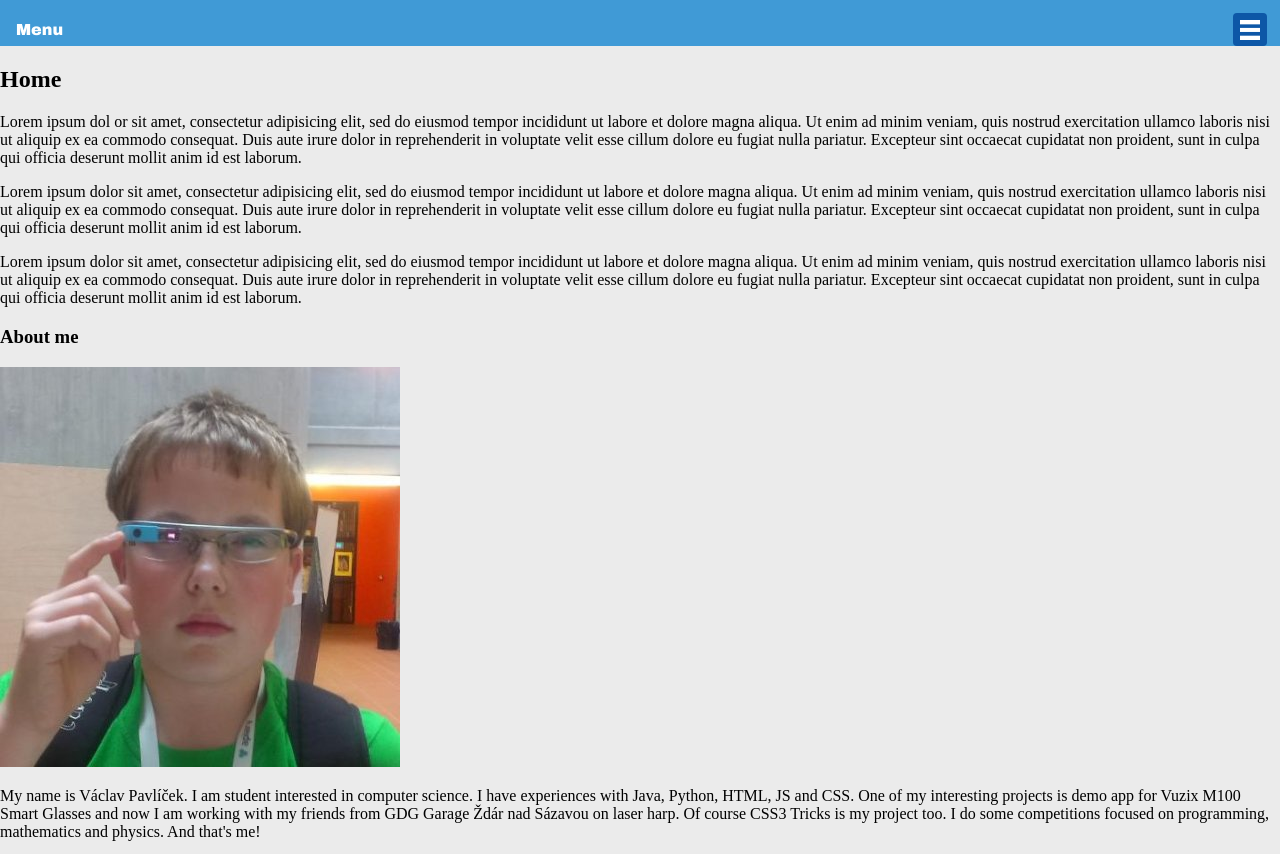
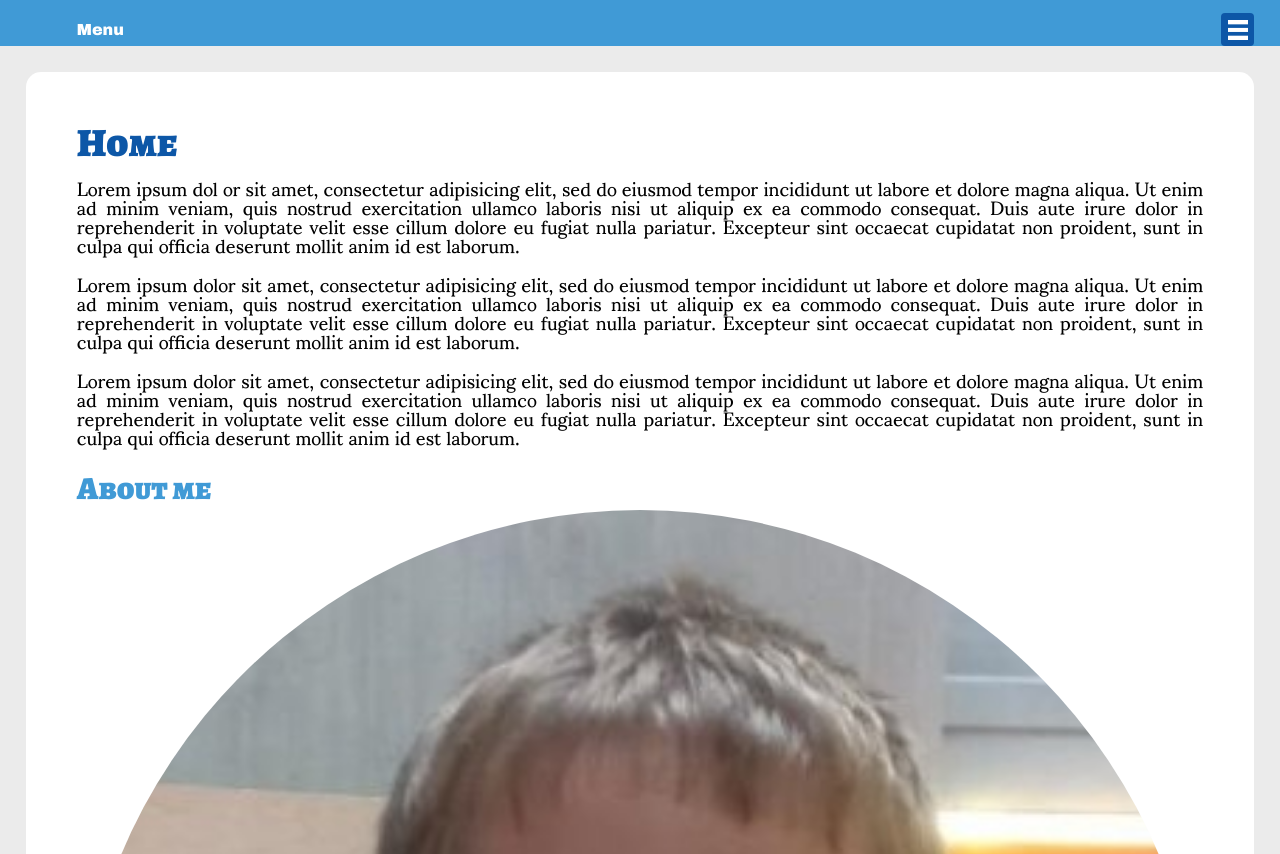
Before and after one commit to vaclavpavlicek/CSS3Tricks, a plain HTML site: page src/index.html in a window 1280 px wide. Shown: the part 83-937 px from the top of the page. Drawn offline with Linux system fonts and the light colour scheme.

```diff
--- a/src/index.html
+++ b/src/index.html
@@ -23,7 +23,7 @@
         </div>
     </a>
 </header>
-<nav>
+<nav id="js-navigation-index">
     <div class="selected-menu-item"><p>Menu</p><button class="menu-button" onclick="dropdown()"></button></div>
     <ul class="menu">
         <li><a class="actual-page menu-item" href="#">Home</a>
--- a/src/styles/styles-1920.css
+++ b/src/styles/styles-1920.css
@@ -44,8 +44,8 @@
 }
 
 .face {
-    border-radius: 100%;
-    height: 15em;
+    height: 20em;
+    width: 20em;
     margin-right: 2%;
 }
 
@@ -88,7 +88,6 @@
     color: #0d57a7;
     font-family: "Alegreya SC", serif;
     font-size: 4em;
-    line-height: 1em;
     margin: 0;
 }
 
@@ -166,19 +165,6 @@
 .arrow-up:hover {
     background: url("../images/arrow_up_hover.png");
     background-size: 4em 4em;
-}
-
-footer {
-    background-color: #409ad6;
-    padding: 1.5em 0 0.75em 0;
-}
-
-footer h6 {
-    color: white;
-    font-family: "Sumana", serif;
-    font-size: 1em;
-    line-height: 1.5em;
-    margin: 0 0 0 2%;
 }
 
 code {
--- a/src/styles/styles-320.css
+++ b/src/styles/styles-320.css
@@ -20,7 +20,7 @@
     display: block;
     float: right;
     height: 2.5em;
-    margin: auto 1em auto auto;
+    margin: auto 2% auto auto;
     outline-style: none;
     padding: 0.5em;
     width: 2.5em;
@@ -42,8 +42,8 @@
     color: white;
     display: block;
     font-size: 1em;
-    margin: 0;
-    padding: 0.5em 1em;
+    margin: 0 0 0 6%;
+    padding: 0.5em 0;
     position: relative;
     text-decoration: none;
 }
@@ -61,9 +61,34 @@
 }
 
 .menu-item {
-    padding: 0.75em 1em;
+    padding: 0.75em 6%;
 }
 
 .actual-page {
     background-color: #0d57a7;
 }
+
+.contacts img {
+    height: 2em;
+}
+
+section {
+    padding: 4%;
+    width: 88%;
+}
+
+.home-info p {
+    margin-top: 0.75em;
+}
+
+section h2 {
+    font-size: 2.5em;
+}
+
+section h3 {
+    font-size: 2em;
+}
+
+.face {
+    width: 100%;
+}
--- a/src/styles/styles.css
+++ b/src/styles/styles.css
@@ -74,3 +74,55 @@
 .menu-item:hover {
     background-color: #0d57a7;
 }
+
+section {
+    background-color: white;
+    border-radius: 15px;
+    display: -webkit-box;
+    display: -moz-box;
+    display: -ms-flexbox;
+    display: -webkit-flex;
+    display: flex;
+    margin: 2%;
+    padding: 2%;
+    width: 92%;
+}
+
+section p {
+    font-family: "Sumana", serif;
+    font-size: 1.2em;
+    line-height: 1em;
+    margin: 0 0 1em 0;
+    text-align: justify;
+}
+
+section h2 {
+    color: #0d57a7;
+    font-family: "Alegreya SC", serif;
+    line-height: 1em;
+    margin: 0;
+}
+
+section h3 {
+    color: #409ad6;
+    font-family: "Alegreya SC", serif;
+    margin: 0;
+}
+
+.face {
+    border-radius: 100%;
+}
+
+
+footer {
+    background-color: #409ad6;
+    padding: 1.5em 0 0.75em 0;
+}
+
+footer h6 {
+    color: white;
+    font-family: "Sumana", serif;
+    font-size: 1em;
+    line-height: 1.5em;
+    margin: 0 0 0 2%;
+}
```
Also changed, not shown: src/animations.html (+1 -1 lines).
